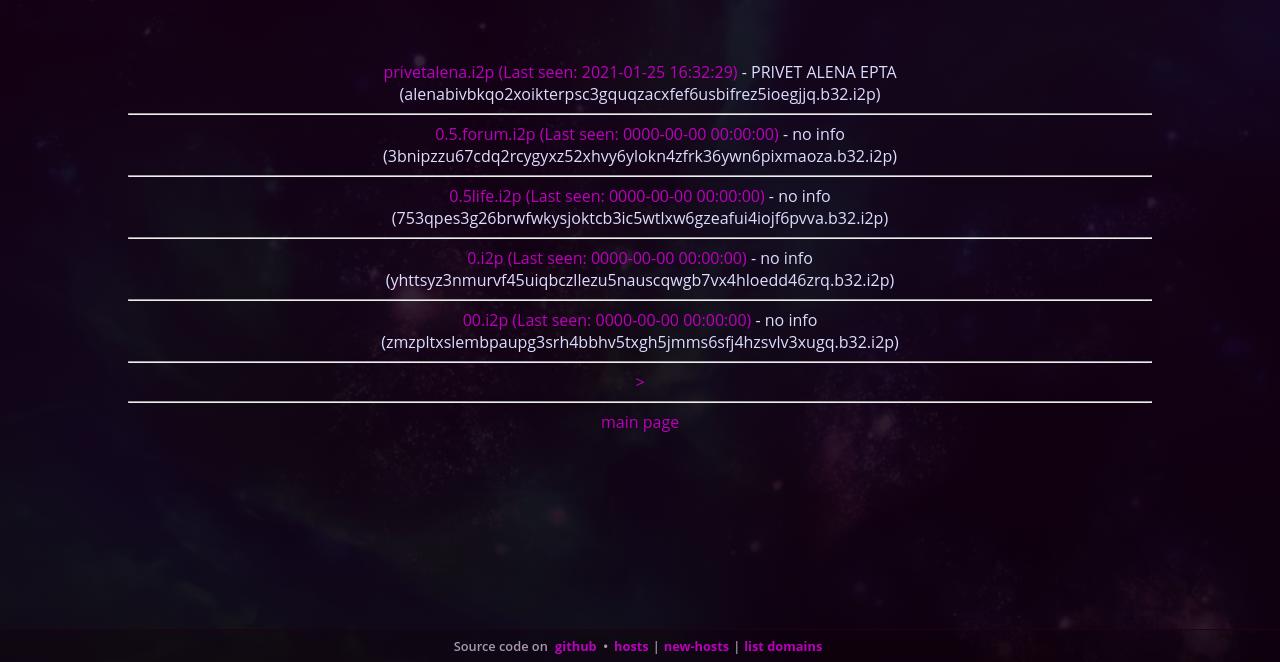
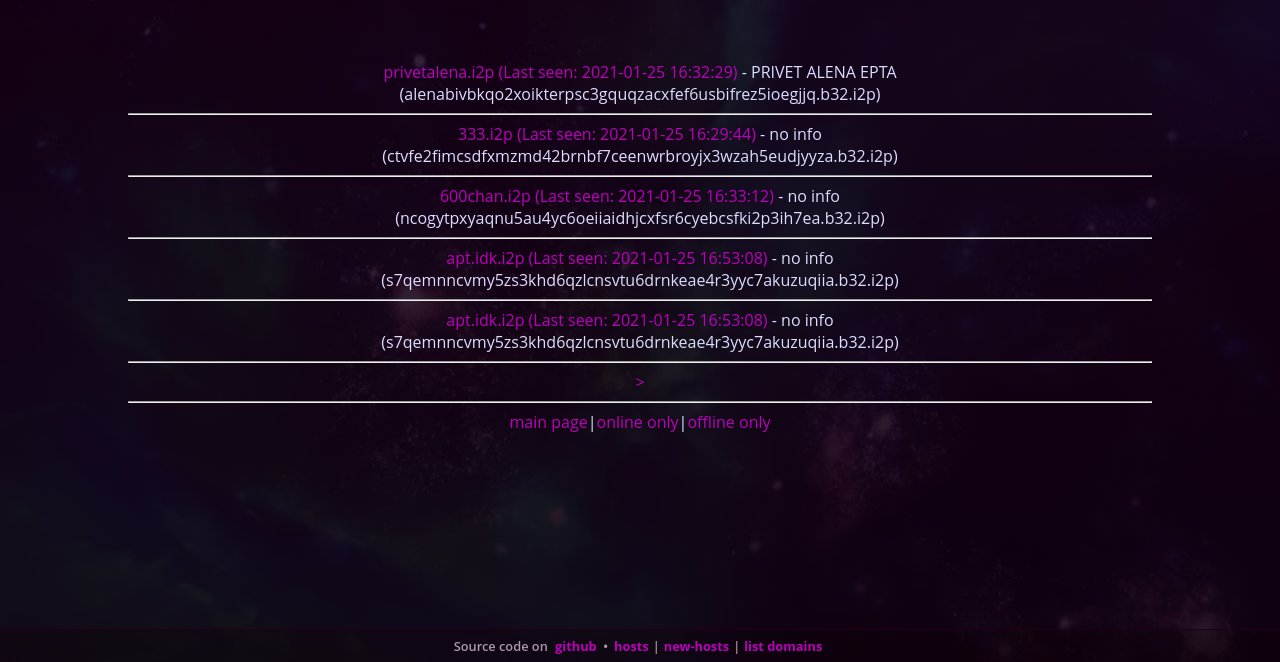
Before and after one commit to wipedlifepotato/dns.chudo.i2p, a PHP site: page /list_domains.php in a window 1280 px wide. Shown: the part 138-800 px from the top of the page. Run offline with PHP 8.4, Linux system fonts and the light colour scheme; data comes from the database, SQL or seed files in the repository.

Commit message:
list_domains update

```diff
--- a/classes/addressbook_class_mysql.php
+++ b/classes/addressbook_class_mysql.php
@@ -48,10 +48,11 @@
 			    return true;
 			return false;
 		}
-		public function getDomains($a=0,$b=15){
+		public function getDomains($a=0,$b=15,$status=0){
 			$a = intval($a);
 			$b = intval($b);
-			$results = $this->db->query("SELECT * FROM domains LIMIT $a,$b");
+			$status=intval($status);
+			$results = $this->db->query("select * from domains as d, cache_online as cache where cache.domain=d.host and status='$status' LIMIT $a,$b");
 			$ret=array();
 			while ($row = $results->fetch_array()) {
 			    $ret[] = $row;
--- a/list_domains.php
+++ b/list_domains.php
@@ -10,10 +10,14 @@ function request(){
 		require_once('classes/addressbook_class_mysql.php');
 		$addressbook = new addressbook_service();
 		$offset=0;
+		$status = 1;
 		if( isset($_GET['o']) ){
 			$offset = intval($_GET['o']);
+		}if (isset($_GET['status']) ){
+			$status = intval($_GET['status']);
 		}
-		$domains=$addressbook->getDomains($offset, 5);
+
+		$domains=$addressbook->getDomains($offset, 5,$status);
 		echo "<div id='domains'>";
 		foreach( $domains as $value){
 		 $host=$value['host'];
@@ -27,8 +31,11 @@ function request(){
 		}//foreach
 		$np=$offset+5;
 		$bp=$offset-5;
-		if($offset) print( "<a href='?o=$bp'>&lt;</a>" );
-		echo "<a href='?o=$np'>&gt;</a><hr/><a href=index.php>main page</a>";
+		if($offset) print( "<a href='?o=$bp&status=$status'>&lt;</a>" );
+
+		echo "<a href='?o=$np&status=$status'>&gt;</a><hr/><a href=index.php>main page</a>";
+		echo "|<a href=?status=1>online only</a>";
+		echo "|<a href=?status=0>offline only</a>";
 		echo "</div>";
 		return true;
 	}
```
